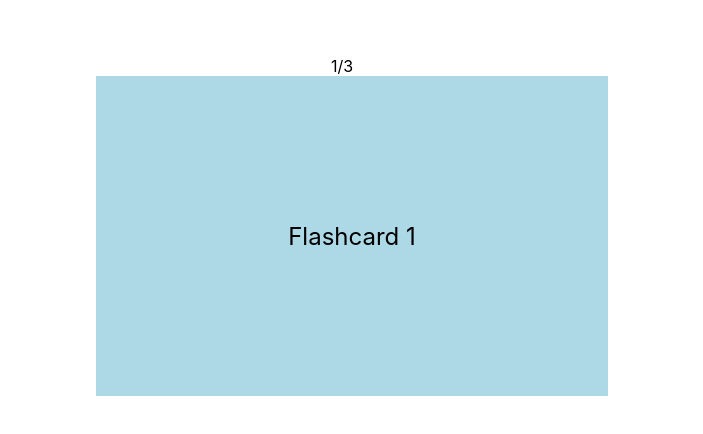
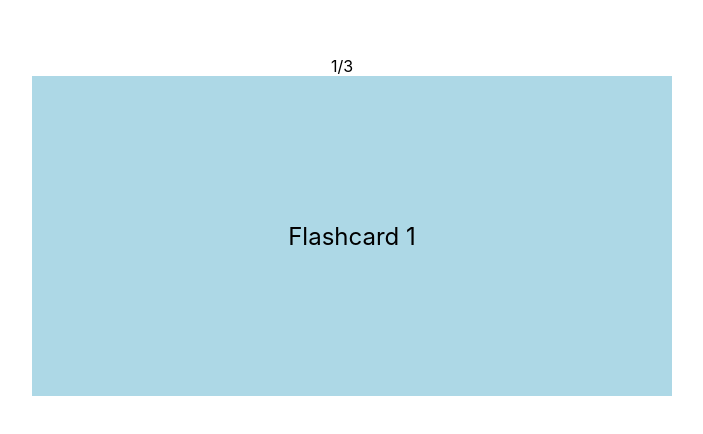
Before and after one commit to DCR-03/SpeedReadChat, a React (Create React App) app in the folder frontend/: page /frontend/src/Flashcard.js in a window 1280 px wide. Shown: the part 174-608 px from the top of the page, without its empty margins (298-1001 px from the left). Built offline with nearby package versions, Linux system fonts and the light colour scheme.

Commit message:
testing backend connection to frontend

```diff
--- a/frontend/src/Flashcard.css
+++ b/frontend/src/Flashcard.css
@@ -1,5 +1,5 @@
 .flashcard {
-    width: 40%;
+    width: 50%;
     height: 40%;
     background-color: lightblue;
     margin: 10px;
--- a/frontend/src/LandingPage.js
+++ b/frontend/src/LandingPage.js
@@ -52,9 +52,9 @@ function FlashcardGenerator() {
     let path = 'frontend/src/Flashcard.js';
     navigate(path);
 
-
+    console.log("sending post request")
     // Send the FormData object as part of a POST request to your Flask backend
-    fetch('localhost:5000/flask/parse', {
+    fetch('http://127.0.0.1:5000/flask/parse', {
       method: 'POST',
       body: formData,
     })
@@ -67,6 +67,7 @@ function FlashcardGenerator() {
         // Handle any errors
         console.error(error);
       });
+      console.log("post request finished")
   };
 
   const TestGenerate = (selectedOption, startChapter, endChapter) => {
@@ -117,10 +118,10 @@ function FlashcardGenerator() {
           checked={selectedOption === 'certain'}
           onChange={handleOptionChange}
         />
-        <label htmlFor="certainChapters">Use Certain Chapters</label>
+        <label htmlFor="certainChapters">Use Certain Pages</label>
         {selectedOption === 'certain' && (
           <div>
-            <label htmlFor="startChapter">Chapters</label>
+            <label htmlFor="startChapter">Page</label>
             <input
               type="text"
               id="startChapter"
```
